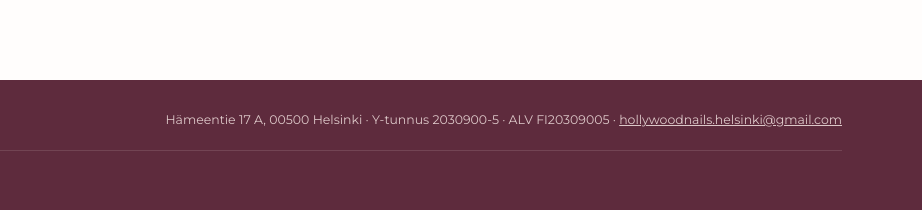
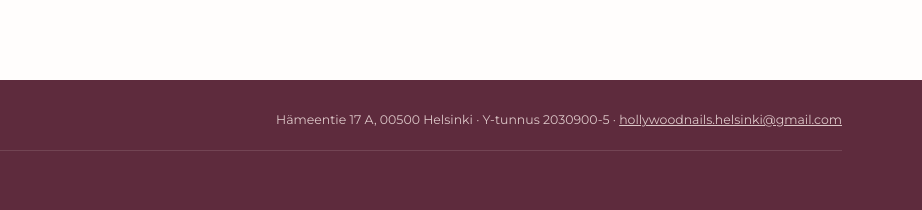
Before and after one commit to Songhyon/hollywood-nails-website, a plain HTML site: page index.html in a window 1280 px wide. Shown: the part 4379-4589 px from the top of the page, 358-1280 px from the left. Drawn offline with Linux system fonts and the light colour scheme.

Commit message:
Footer: drop VAT number
Co-Authored-By: Claude Opus 5.5 <noreply@anthropic.com>

```diff
--- a/index.html
+++ b/index.html
@@ -203,7 +203,7 @@
       <img src="img/logo-blush.png" alt="" width="36" height="36">
       <span>Hollywood Nails</span>
     </div>
-    <p class="footer-info">Hämeentie 17 A, 00500 Helsinki · Y-tunnus 2030900-5 · ALV FI20309005 · <a href="mailto:hollywoodnails.helsinki@gmail.com">hollywoodnails.helsinki@gmail.com</a></p>
+    <p class="footer-info">Hämeentie 17 A, 00500 Helsinki · Y-tunnus 2030900-5 · <a href="mailto:hollywoodnails.helsinki@gmail.com">hollywoodnails.helsinki@gmail.com</a></p>
   </div>
   <details class="privacy">
     <summary>© 2026 Hollywood Nails · Tietosuoja <span class="en">/ Privacy</span></summary>
```
